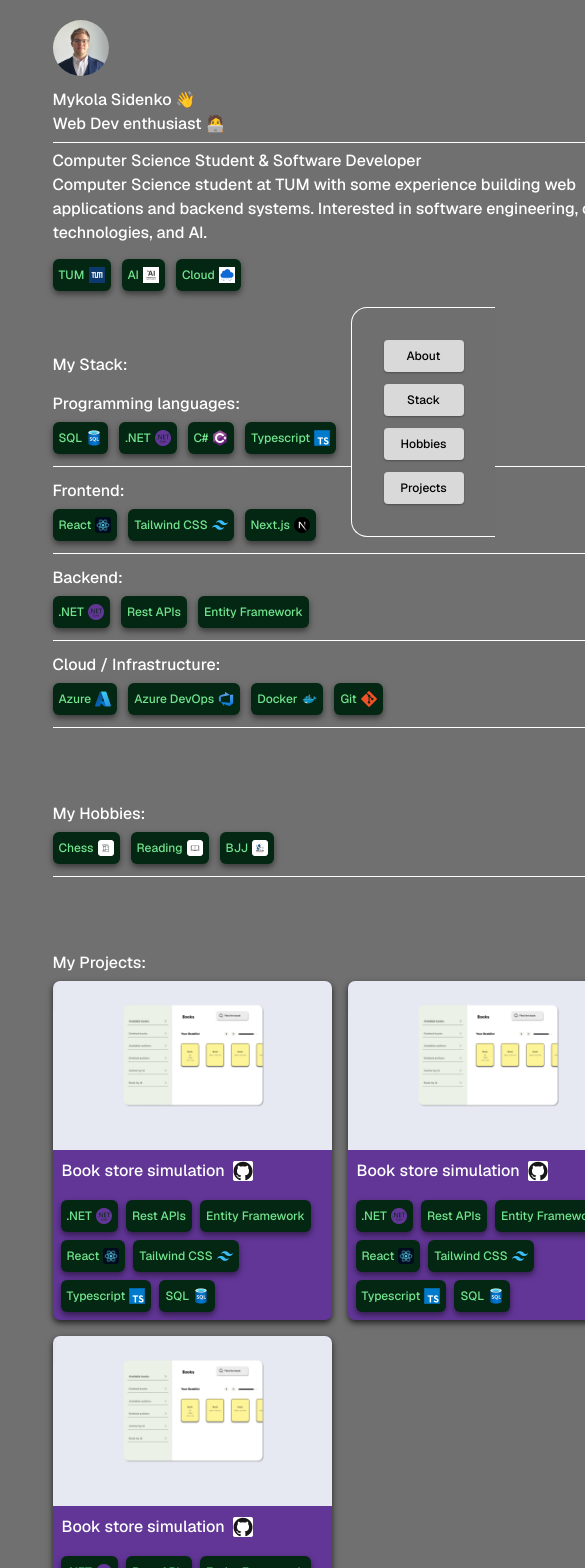
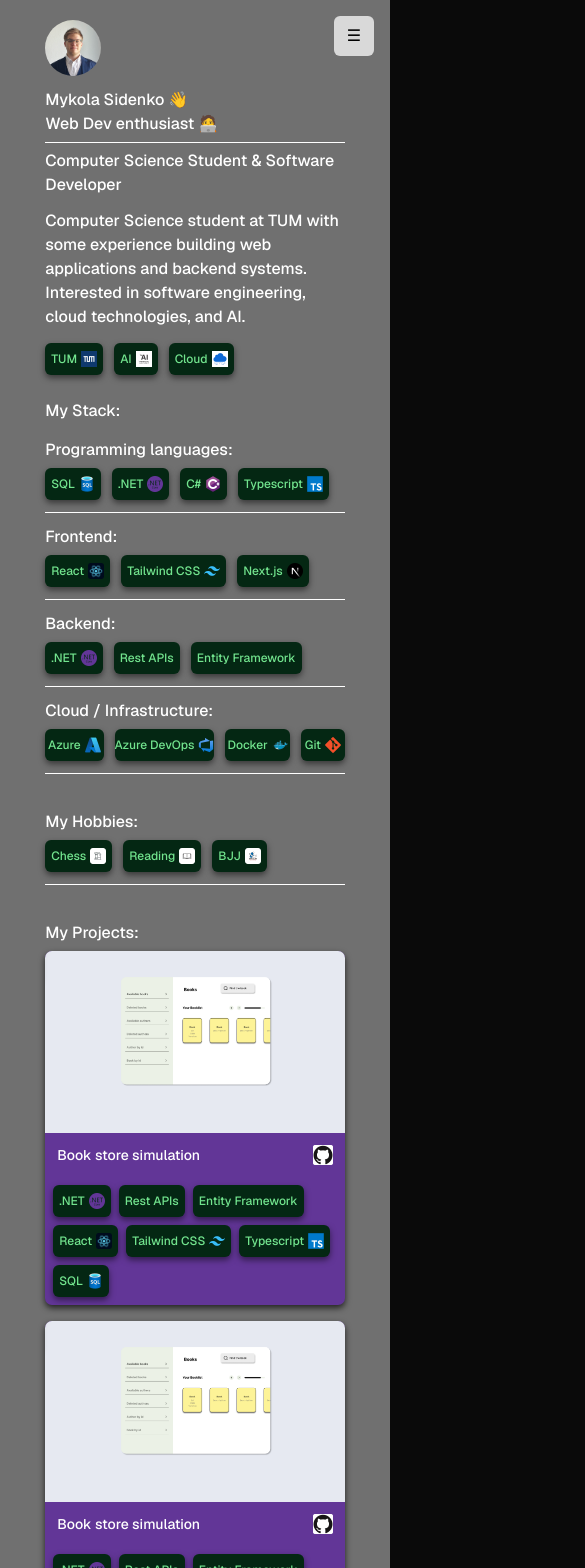
Before and after one commit to codemode-nick/personal-page, a React (Vite) app in the folder src/UI/: page / in a window 390 px wide. Shown: the top 1568 px of the page, 585 px wide, since content can reach past the window. Built offline with nearby package versions, Linux system fonts and the light colour scheme.

Commit message:
Adapted the website for mobile devices

```diff
--- a/src/UI/src/App.tsx
+++ b/src/UI/src/App.tsx
@@ -10,8 +10,8 @@
   return (
     <>
       <Sidebar />
-      <div className="w-175 max-w-266.75 mx-auto bg-[#707070] min-h-screen">
-        <div className="w-full max-w-[85%] mx-auto flex flex-col items-start gap-15.5 py-5">
+      <div className="w-full lg:w-175 lg:max-w-none mx-auto bg-[#707070] min-h-screen">
+        <div className="w-full max-w-[85%] mx-auto flex flex-col items-start gap-6 py-5 px-4 sm:px-6">
           <About />
           <Stack />
           <Hobby />
--- a/src/UI/src/components/Project.tsx
+++ b/src/UI/src/components/Project.tsx
@@ -10,11 +10,15 @@
   project_tags,
 }) => {
   return (
-    <div className="w-69.75 bg-[#623697] overflow-hidden rounded-[7px] transition-all duration-300 drop-shadow-md drop-shadow-black/70 hover:bg-[#3a2058]">
-      <img src={image_src} alt={project_name + " project"} />
-      <div className="p-2.25 flex items-center gap-2">
-        <h5>{project_name}</h5>
-        <a href={"https://" + link}>
+    <div className="w-full sm:w-72 bg-[#623697] overflow-hidden rounded-[7px] transition-all duration-300 drop-shadow-md drop-shadow-black/70 hover:bg-[#3a2058]">
+      <img
+        src={image_src}
+        alt={project_name + " project"}
+        className="w-full h-auto object-cover"
+      />
+      <div className="p-3 flex items-center justify-between gap-2">
+        <h5 className="text-sm">{project_name}</h5>
+        <a href={link}>
           <img src={Github_icon} alt="github_icon" className="h-5 w-5" />
         </a>
       </div>
--- a/src/UI/src/sections/About.tsx
+++ b/src/UI/src/sections/About.tsx
@@ -19,8 +19,8 @@
         <h4>Web Dev enthusiast 🧑‍💻</h4>
       </div>
       <div className="w-full h-px bg-white"></div>
+      <p className="py-1.5">Computer Science Student & Software Developer</p>
       <p className="py-1.5">
-        Computer Science Student & Software Developer <br />
         Computer Science student at TUM with some experience building web
         applications and backend systems. Interested in software engineering,
         cloud technologies, and AI.
--- a/src/UI/src/sections/Footer.tsx
+++ b/src/UI/src/sections/Footer.tsx
@@ -28,8 +28,9 @@
           </div>
         </div>
         <div className="flex items-center gap-2">
-          <a href="https://github.com/codemode-nick/personal-page">
-            Website Link on Github
+          <a href="https://github.com/codemode-nick/personal-page" className="">
+            <span className="hidden sm:inline">Website Link on Github</span>
+            <span className="sm:hidden">Website Link</span>
           </a>
           <div>
             <a href="https://github.com/codemode-nick/personal-page">
--- a/src/UI/src/sections/Projects.tsx
+++ b/src/UI/src/sections/Projects.tsx
@@ -51,7 +51,7 @@
         />
         <Project
           image_src={BookStore_img}
-          link={"google.com"}
+          link={"https://github.com/NickPraktikum/BookStore"}
           project_name={"Book store simulation"}
           project_tags={[
             {
--- a/src/UI/src/sections/Sidebar.tsx
+++ b/src/UI/src/sections/Sidebar.tsx
@@ -7,12 +7,11 @@
   ];
 
   return (
+    <div className="fixed top-0 right-0 z-50 p-4 sm:p-6">
+      <div className="hidden sm:block">
         <div className="group fixed top-0 right-0 z-50 h-screen w-8">
-      <aside
-        className="absolute top-1/2 right-0 w-36 -translate-y-1/2 translate-x-26.25 rounded-l-2xl bg-[#6f6f6f] py-8 transition-transform duration-400 ease-out group-hover:translate-x-0 border-l border-y
-        "
-      >
-        <nav className="flex flex-col items-center gap-3">
+          <aside className="absolute top-1/2 right-0 w-36 -translate-y-1/2 translate-x-26.25 rounded-l-2xl bg-[#6f6f6f] py-8 transition-transform duration-400 ease-out group-hover:translate-x-0 border-l border-y">
+            <nav className="flex flex-col items-center gap-3 px-2">
               {links.map((link) => (
                 <a
                   key={link.href}
@@ -25,6 +24,30 @@
             </nav>
           </aside>
         </div>
+      </div>
+      <div className="sm:hidden relative">
+        <input id="burger-toggle" type="checkbox" className="hidden peer" />
+        <label
+          htmlFor="burger-toggle"
+          className="flex h-10 w-10 items-center justify-center rounded-md bg-[#d9d9d9] text-black"
+        >
+          ☰
+        </label>
+        <div className="absolute right-0 mt-2 w-40 origin-top-right rounded-md bg-[#6f6f6f] shadow-lg transform scale-y-0 peer-checked:scale-y-100 transition-transform duration-200 ease-out overflow-hidden">
+          <nav className="flex flex-col p-2">
+            {links.map((link) => (
+              <a
+                key={link.href}
+                href={link.href}
+                className="py-2 px-3 rounded text-sm text-white hover:bg-[#5e5e5e]"
+              >
+                {link.name}
+              </a>
+            ))}
+          </nav>
+        </div>
+      </div>
+    </div>
   );
 };
 
```
Lines whose indentation alone changed are shown as unchanged.
